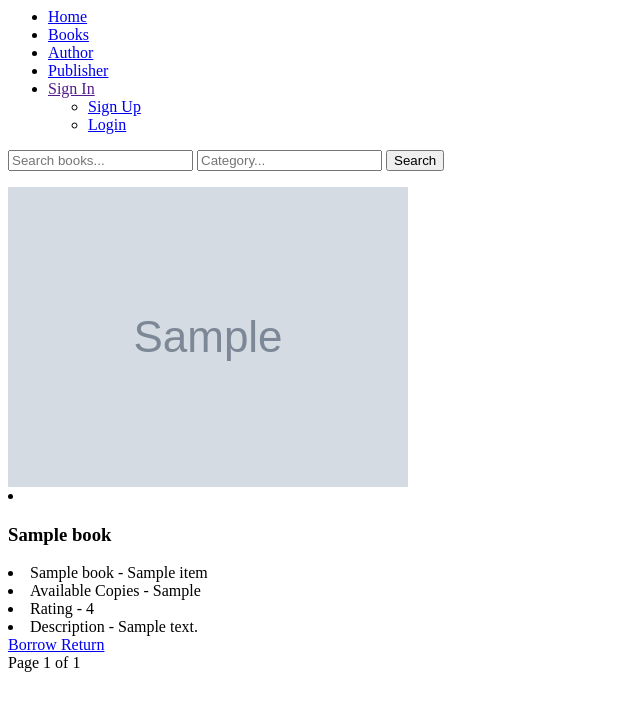
After one commit to Naimul013/library_management_system, a Django app: template library_management/templates/library_management/book_list.html in a window 1280 px wide. The commit adds this page. Shown: the top 711 px of the page, without its empty margins (0-640 px from the left). Run offline with Django 5.2, Linux system fonts and the light colour scheme; the template is opened without the code that fills it: most values are stand-ins (such as "Sample title", 1, 10 or a date in 2020); grey boxes marked "Sample" are stand-in pictures.

Commit message:
Added filtering and searching feature

```diff
--- a/library_management/templates/library_management/base.html
+++ b/library_management/templates/library_management/base.html
@@ -18,6 +18,7 @@
         <li><a href="{% url "author" %}">Author</a></li>
         <li><a href="{% url "publisher" %}">Publisher</a></li>
         {% if request.user.is_authenticated %}
+        <li> <a href="{% url "member_dashboard:member_dashboard" %}">Dashboard</a></li>
         <li><a href="{% url "authentication:handlelogout" %}">Logout</a></li>
         {% else %}
         <li><a href="">Sign In</a>
--- /dev/null
+++ b/library_management/templates/library_management/book_list.html
@@ -0,0 +1,49 @@
+{% extends "library_management/base.html" %}
+{% block content %}
+<form method="get">
+    <input type="text" name="q" placeholder="Search books...">
+    <input type="text" name="category" placeholder="Category...">
+    <button type="submit">Search</button>
+</form>
+{% if page_obj %}
+<div>
+{% for books in page_obj %}
+   <img src="{{books.cover_image.url}}" height=300, width=400>
+        <li><h3>{{ books.title }}</h3></li>
+        {% for book in books_data %}
+    {% for name,value in book.items %}
+    <li>{{name}} -
+    {% if value.all %}
+    {% for item in value.all %}
+    {{item}} {% if not forloop.last %},{% endif %}
+    {% endfor %}
+    {% else %}
+    {{value}}
+    {% endif %}
+    </li>
+
+    {% endfor %}
+
+{% endfor %}
+<li>Available Copies - {{books.available_copies}}</li>
+    <li>Rating - {{books.rating}}</li>
+    <li>Description - {{books.description}}</li>
+    <a href="{% url "borrow_book" books.isbn_code %}" >Borrow </a>
+<a href="{% url "return_book" books.isbn_code %}" >Return </a>
+{% endfor %}
+</div>
+{% else %}
+<p>No mathched
+    {% endif %}
+<div>
+    {% if page_obj.has_previous %}
+        <a href="?{% if request.GET.q %}q={{ request.GET.q }}&{% endif %}{% if request.GET.category %}category={{ request.GET.category }}&{% endif %}page={{ page_obj.previous_page_number }}">Previous</a>
+    {% endif %}
+
+    Page {{ page_obj.number }} of {{ page_obj.paginator.num_pages }}
+
+    {% if page_obj.has_next %}
+        <a href="?{% if request.GET.q %}q={{ request.GET.q }}&{% endif %}{% if request.GET.category %}category={{ request.GET.category }}&{% endif %}page={{ page_obj.next_page_number }}">Next</a>
+    {% endif %}
+</div>
+{% endblock content %}
--- a/library_management/templates/library_management/books.html
+++ b/library_management/templates/library_management/books.html
@@ -2,7 +2,7 @@
 
 {% block content %}
 <h1>Books</h1>
-
+<p><a href= "{% url "book_list" %}">Search</a></p>
 
 <div>
     {% for bo in books  %}
--- a/library_management/urls.py
+++ b/library_management/urls.py
@@ -9,5 +9,6 @@ urlpatterns = [
     path('books/', views.books, name='books'),
     path('books/<str:isbn_code>/', views.borrow_book, name='borrow_book'),
     path('return/<str:isbn_code>/', views.return_book, name='return_book'),
+    path('book_list/',views.filtering,name='book_list'),
 
 ]
```
Also changed, not shown: library_management/views.py (+46 -1 lines).
